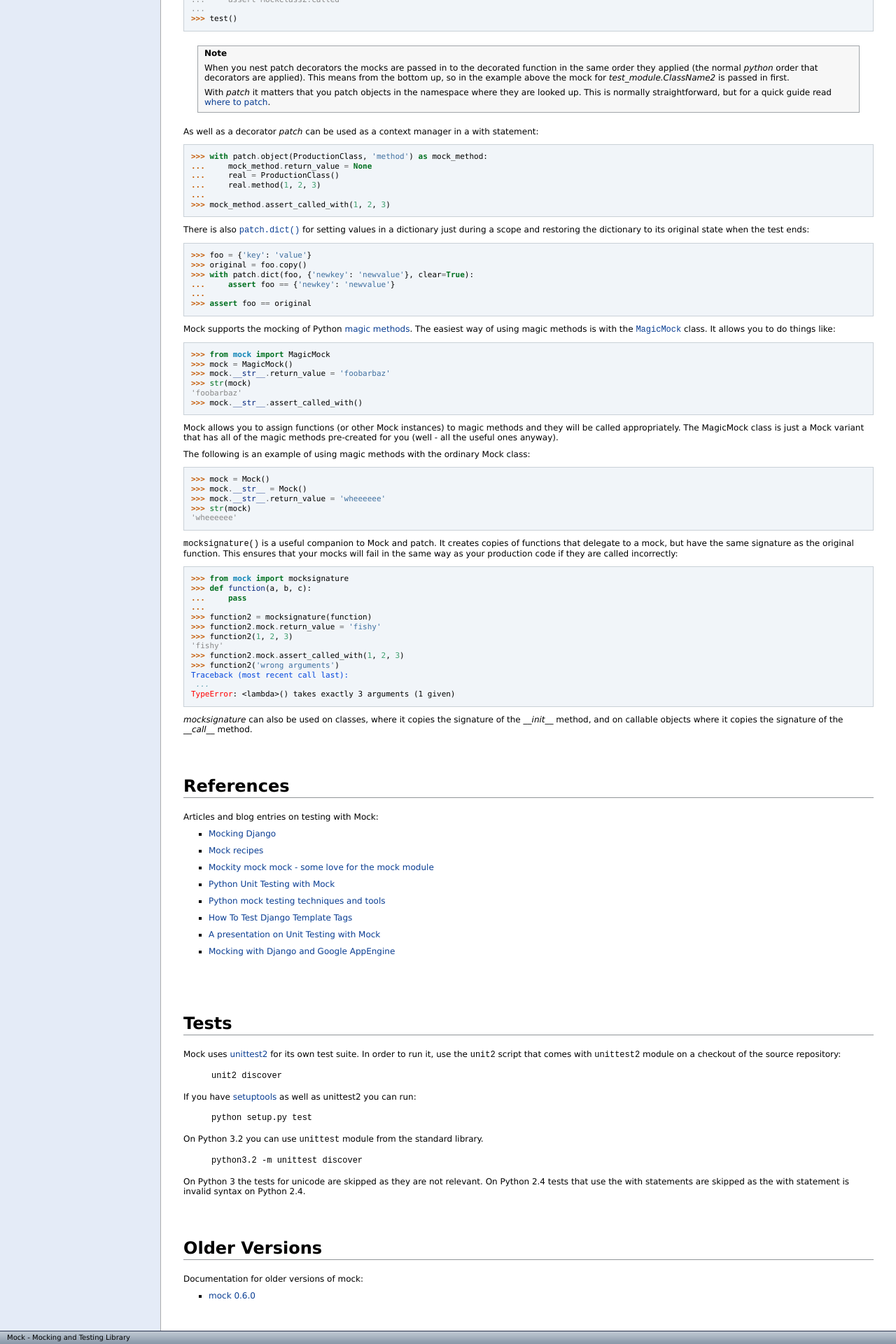
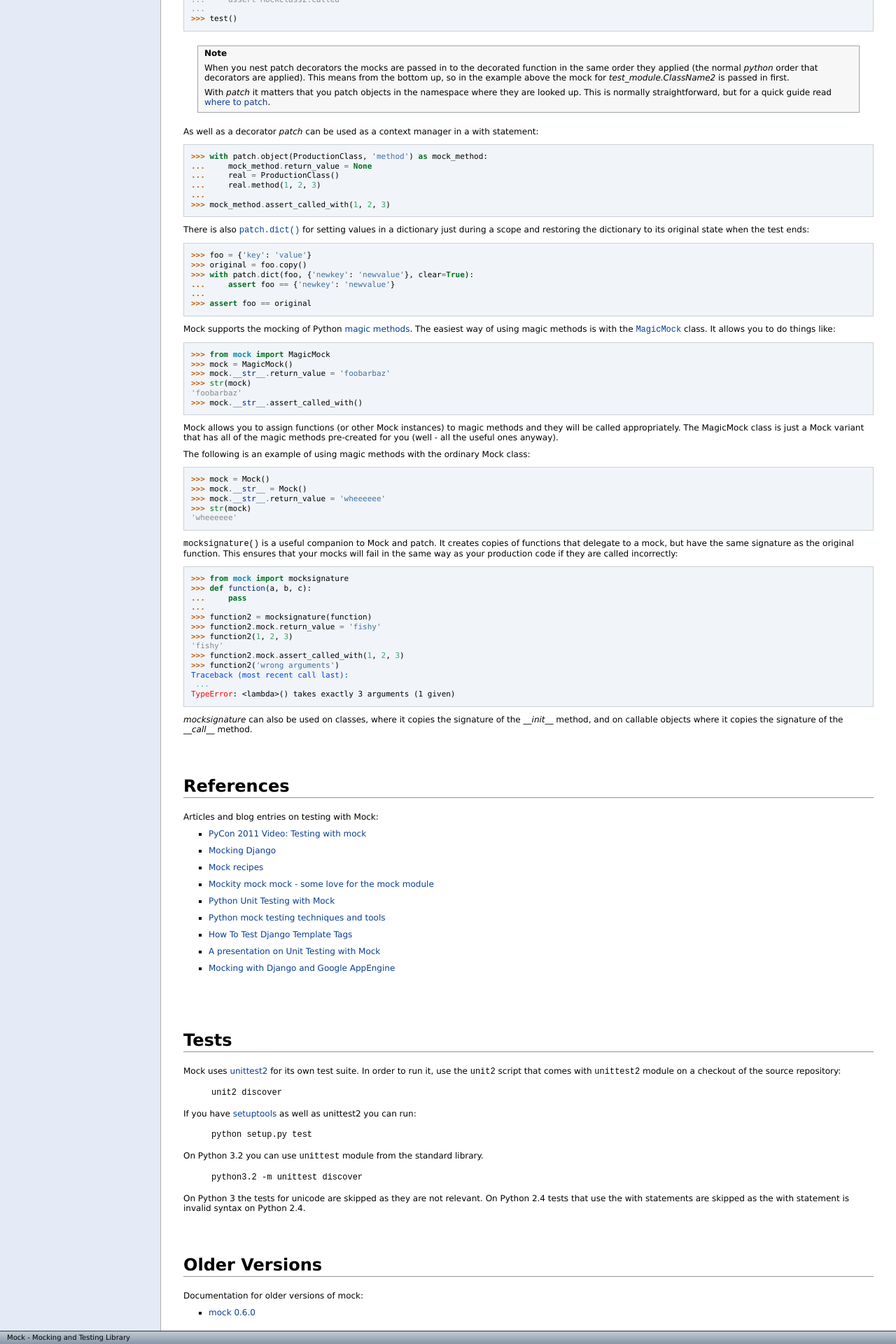
Before and after one commit to testing-cabal/mock, a Sphinx documentation site: the page built from docs/index.txt, in a window 1280 px wide. Shown: the part 3080-5000 px from the top of the page at 70% size. Built offline with Sphinx 7.4.7, drawn with Linux system fonts in a browser that asks for light colours; pages that are not in the unit, such as notebooks, are missing from menus.

Commit message:
Adding link to pycon video to docs

```diff
--- a/docs/index.txt
+++ b/docs/index.txt
@@ -280,6 +280,7 @@ References
 
 Articles and blog entries on testing with Mock:
 
+* `PyCon 2011 Video: Testing with mock <https://blip.tv/file/4881513>`_
 * `Mocking Django <http://www.mattjmorrison.com/blog/mocking-django>`_
 * `Mock recipes <http://konryd.blogspot.com/2010/06/mock-recipies.html>`_
 * `Mockity mock mock - some love for the mock module
```
